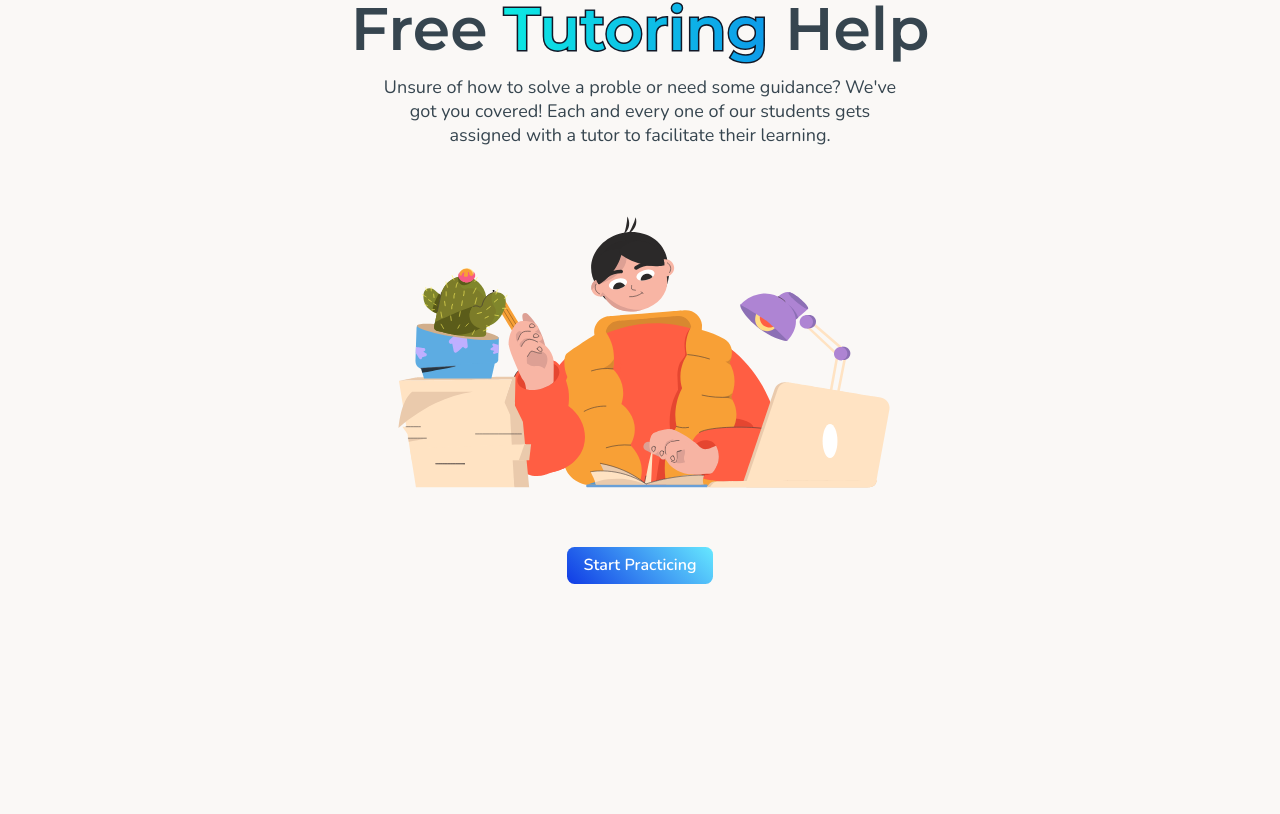
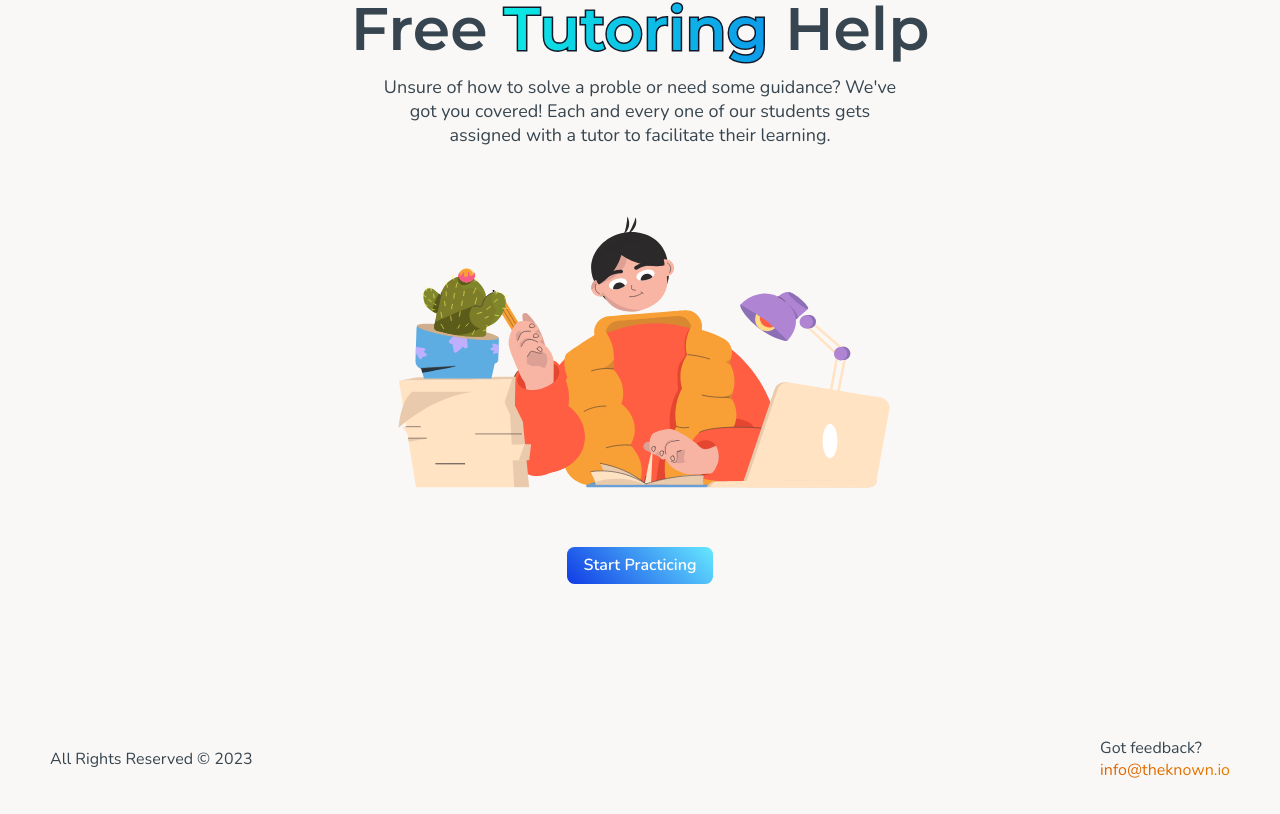
Before and after one commit to DanielKuznetsov/Personalized-Learning-Platform, a React (Create React App) app in the folder e-learning/: page / in a window 1280 px wide. Shown: the part 1344-2158 px from the top of the page. Before the commit the page ends 2108 px from the top, so only its background shows below. Built offline with nearby package versions, Linux system fonts and the light colour scheme; a web font is replaced by a local one.

Commit message:
Add footer

```diff
--- a/e-learning/src/Home.js
+++ b/e-learning/src/Home.js
@@ -142,6 +142,16 @@ function Home() {
           </div>
           <Button shadow text="Start Practicing" />
         </div>
+
+        <div className="footer">
+          <span>All Rights Reserved © 2023</span>
+          <p className="feedback">
+            <span>Got feedback?</span>
+            <a href="mailto:info@theknown.io" className="email">
+              info@theknown.io
+            </a>
+          </p>
+        </div>
       </div>
     </div>
   );
--- a/e-learning/src/styles/Home.scss
+++ b/e-learning/src/styles/Home.scss
@@ -17,7 +17,7 @@
           font-family: "Newsreader", sans-serif;
           font-size: 5rem;
           font-weight: 600;
-          font-family: 'Montserrat', sans-serif;
+          font-family: "Montserrat", sans-serif;
 
           .highlight {
             background-color: rgba(#e57700, 0.2);
@@ -78,7 +78,7 @@
       align-items: center;
 
       h2 {
-        font-family: 'Montserrat', sans-serif;
+        font-family: "Montserrat", sans-serif;
         font-size: 2.6rem;
       }
 
@@ -142,7 +142,7 @@
           flex-direction: column;
 
           span {
-            font-family: 'Montserrat', sans-serif;
+            font-family: "Montserrat", sans-serif;
             font-size: 4.35rem;
             font-weight: 700;
           }
@@ -165,7 +165,7 @@
       &-title {
         font-size: 6rem;
         font-weight: 600;
-        font-family: 'Montserrat', sans-serif;
+        font-family: "Montserrat", sans-serif;
 
         .tutoring {
           background: -webkit-linear-gradient(left, #0deae3, #0d95ea);
@@ -189,5 +189,32 @@
         padding: 0 7rem;
       }
     }
+
+    .footer {
+      display: flex;
+      justify-content: space-between;
+      align-items: center;
+      width: 100%;
+      height: 5rem;
+      padding: 0 2rem;
+
+      .feedback {
+        display: flex;
+        flex-direction: column;
+
+        .email {
+          text-decoration: none;
+          cursor: pointer;
+          background: -webkit-linear-gradient(
+            left,
+            hsla(26, 100%, 44%, 1),
+            hsla(32, 100%, 45%, 1)
+          );
+          -webkit-text-fill-color: transparent;
+          -webkit-background-clip: text;
+          position: relative;
+        }
+      }
+    }
   }
 }
```
